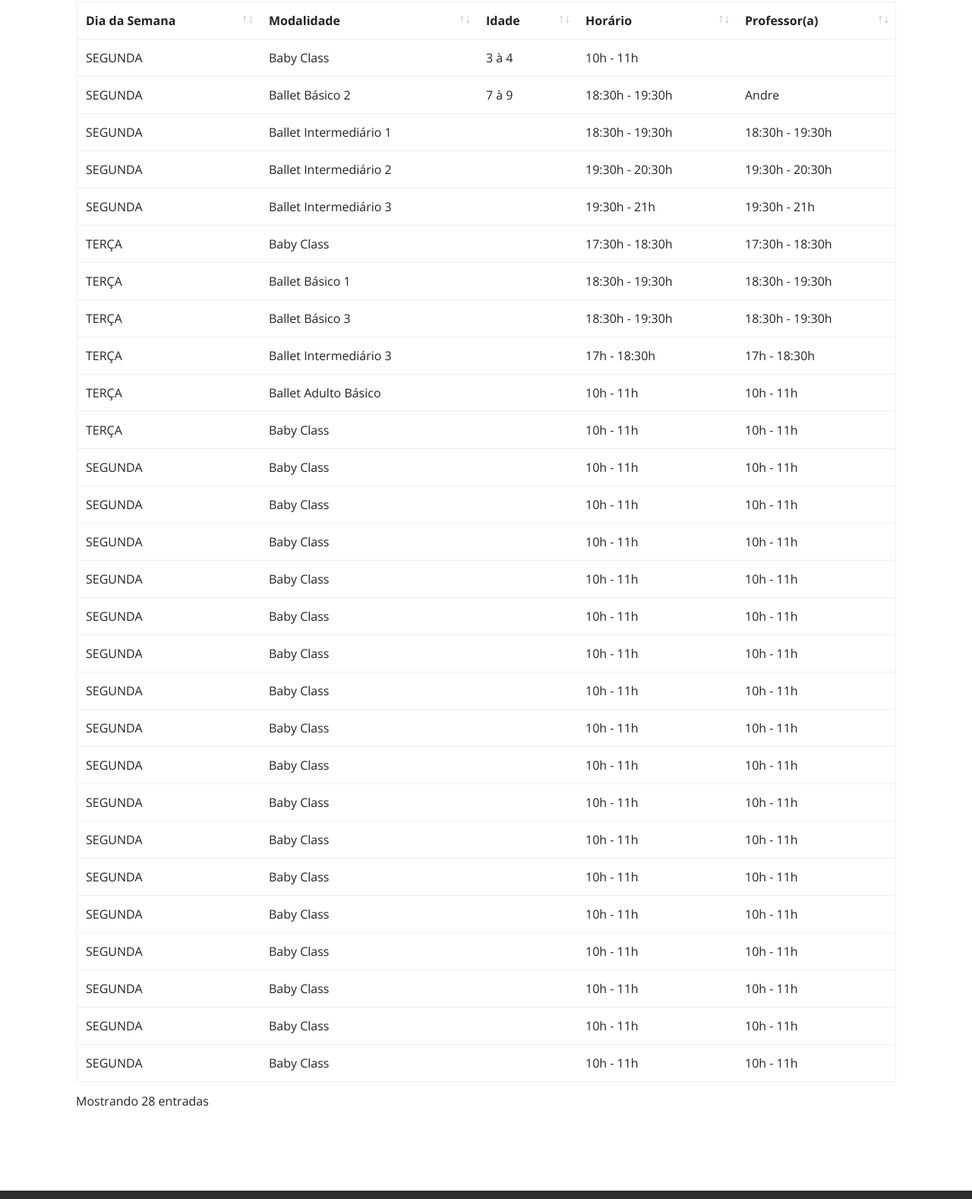
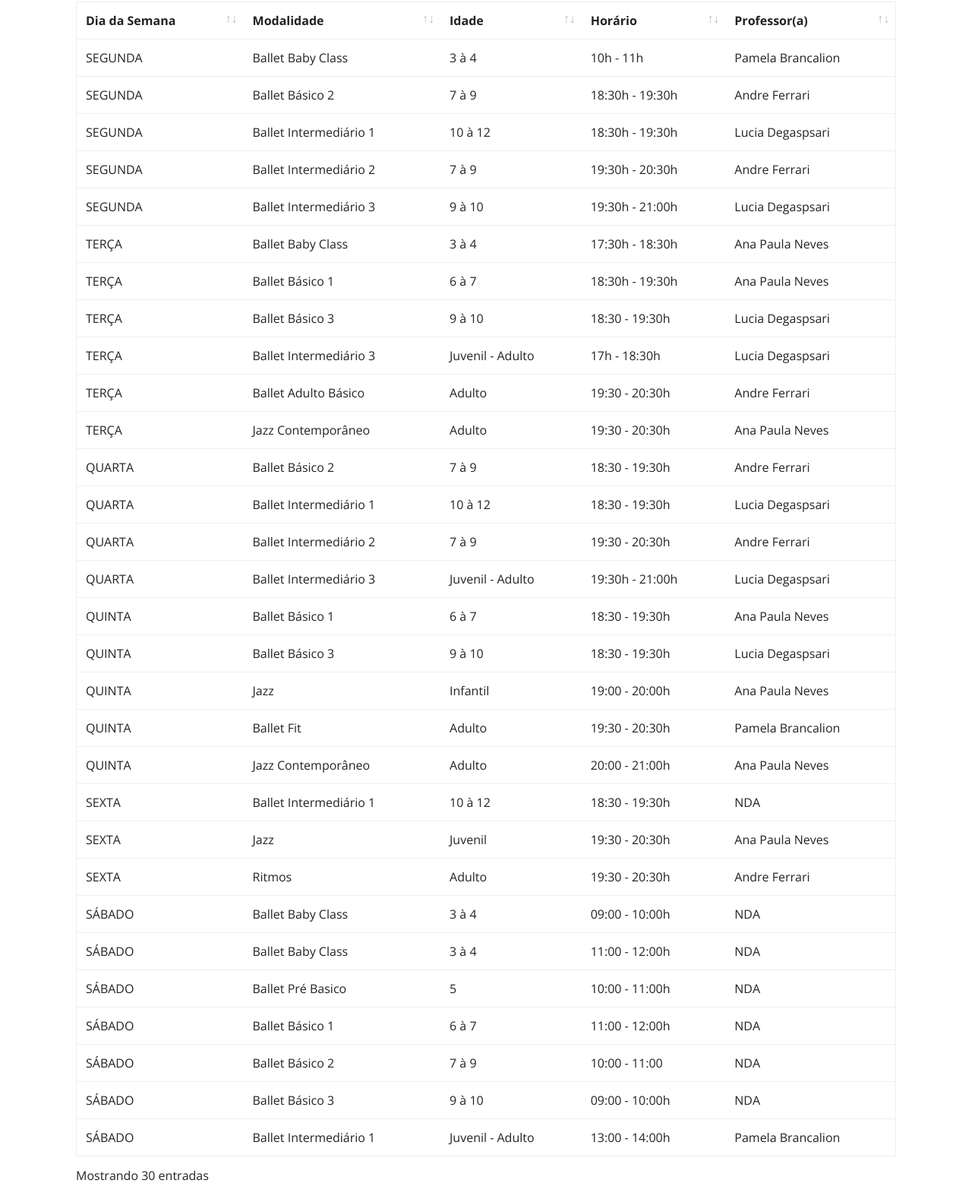
Before and after one commit to corposballet/corposballet.github.io, a plain HTML site: page horarios.html in a window 1280 px wide. Shown: the part 330-1908 px from the top of the page at 76% size. Drawn offline with nearby package versions, Linux system fonts and the light colour scheme.

Commit message:
create github pages

```diff
--- a/horarios.html
+++ b/horarios.html
@@ -68,7 +68,7 @@
     </nav>
 </section>
 
-<section class="engine"><a href="https://mobiri.se/u">bootstrap responsive templates</a></section><section class="section-table cid-r1MjqcFA24" id="table1-1d">
+<section class="engine"><a href="https://mobiri.se/q">free responsive web templates</a></section><section class="section-table cid-r1MjqcFA24" id="table1-1d">
 
 
 
@@ -112,142 +112,152 @@
 
 
 
-              <td class="body-item mbr-fonts-style display-7">SEGUNDA</td><td class="body-item mbr-fonts-style display-7">Baby Class</td><td class="body-item mbr-fonts-style display-7">3 à 4</td><td class="body-item mbr-fonts-style display-7">10h - 11h</td><td class="body-item mbr-fonts-style display-7"></td></tr><tr>
+              <td class="body-item mbr-fonts-style display-7">SEGUNDA</td><td class="body-item mbr-fonts-style display-7">Ballet Baby Class</td><td class="body-item mbr-fonts-style display-7">3 à 4</td><td class="body-item mbr-fonts-style display-7">10h - 11h</td><td class="body-item mbr-fonts-style display-7">Pamela Brancalion</td></tr><tr>
 
 
 
 
-              <td class="body-item mbr-fonts-style display-7">SEGUNDA</td><td class="body-item mbr-fonts-style display-7">Ballet Básico 2</td><td class="body-item mbr-fonts-style display-7">7 à 9&nbsp;</td><td class="body-item mbr-fonts-style display-7">18:30h - 19:30h</td><td class="body-item mbr-fonts-style display-7">Andre</td></tr><tr>
+              <td class="body-item mbr-fonts-style display-7">SEGUNDA</td><td class="body-item mbr-fonts-style display-7">Ballet Básico 2</td><td class="body-item mbr-fonts-style display-7">7 à 9&nbsp;</td><td class="body-item mbr-fonts-style display-7">18:30h - 19:30h</td><td class="body-item mbr-fonts-style display-7">Andre Ferrari</td></tr><tr>
 
 
 
 
-              <td class="body-item mbr-fonts-style display-7">SEGUNDA</td><td class="body-item mbr-fonts-style display-7">Ballet Intermediário 1&nbsp;</td><td class="body-item mbr-fonts-style display-7"></td><td class="body-item mbr-fonts-style display-7">18:30h - 19:30h</td><td class="body-item mbr-fonts-style display-7">18:30h - 19:30h</td></tr><tr>
+              <td class="body-item mbr-fonts-style display-7">SEGUNDA</td><td class="body-item mbr-fonts-style display-7">Ballet Intermediário 1&nbsp;</td><td class="body-item mbr-fonts-style display-7">10 à 12&nbsp;</td><td class="body-item mbr-fonts-style display-7">18:30h - 19:30h</td><td class="body-item mbr-fonts-style display-7">Lucia Degaspsari</td></tr><tr>
 
 
 
 
-              <td class="body-item mbr-fonts-style display-7">SEGUNDA</td><td class="body-item mbr-fonts-style display-7">Ballet Intermediário 2&nbsp;</td><td class="body-item mbr-fonts-style display-7"></td><td class="body-item mbr-fonts-style display-7">19:30h - 20:30h</td><td class="body-item mbr-fonts-style display-7">19:30h - 20:30h</td></tr><tr>
+              <td class="body-item mbr-fonts-style display-7">SEGUNDA</td><td class="body-item mbr-fonts-style display-7">Ballet Intermediário 2&nbsp;</td><td class="body-item mbr-fonts-style display-7">7 à 9</td><td class="body-item mbr-fonts-style display-7">19:30h - 20:30h</td><td class="body-item mbr-fonts-style display-7">Andre Ferrari</td></tr><tr>
 
 
 
 
-              <td class="body-item mbr-fonts-style display-7">SEGUNDA</td><td class="body-item mbr-fonts-style display-7">Ballet Intermediário 3&nbsp;</td><td class="body-item mbr-fonts-style display-7"></td><td class="body-item mbr-fonts-style display-7">19:30h - 21h</td><td class="body-item mbr-fonts-style display-7">19:30h - 21h</td></tr><tr>
+              <td class="body-item mbr-fonts-style display-7">SEGUNDA</td><td class="body-item mbr-fonts-style display-7">Ballet Intermediário 3&nbsp;</td><td class="body-item mbr-fonts-style display-7">9 à 10</td><td class="body-item mbr-fonts-style display-7">19:30h - 21:00h</td><td class="body-item mbr-fonts-style display-7">Lucia Degaspsari</td></tr><tr>
 
 
 
 
-              <td class="body-item mbr-fonts-style display-7">TERÇA</td><td class="body-item mbr-fonts-style display-7">Baby Class</td><td class="body-item mbr-fonts-style display-7"></td><td class="body-item mbr-fonts-style display-7">17:30h - 18:30h</td><td class="body-item mbr-fonts-style display-7">17:30h - 18:30h</td></tr><tr>
+              <td class="body-item mbr-fonts-style display-7">TERÇA</td><td class="body-item mbr-fonts-style display-7">Ballet Baby Class</td><td class="body-item mbr-fonts-style display-7">3 à 4</td><td class="body-item mbr-fonts-style display-7">17:30h - 18:30h</td><td class="body-item mbr-fonts-style display-7">Ana Paula Neves</td></tr><tr>
 
 
 
 
-              <td class="body-item mbr-fonts-style display-7">TERÇA</td><td class="body-item mbr-fonts-style display-7">Ballet Básico 1</td><td class="body-item mbr-fonts-style display-7"></td><td class="body-item mbr-fonts-style display-7">18:30h - 19:30h</td><td class="body-item mbr-fonts-style display-7">18:30h - 19:30h</td></tr><tr>
+              <td class="body-item mbr-fonts-style display-7">TERÇA</td><td class="body-item mbr-fonts-style display-7">Ballet Básico 1</td><td class="body-item mbr-fonts-style display-7">6 à 7</td><td class="body-item mbr-fonts-style display-7">18:30h - 19:30h</td><td class="body-item mbr-fonts-style display-7">Ana Paula Neves</td></tr><tr>
 
 
 
 
-              <td class="body-item mbr-fonts-style display-7">TERÇA</td><td class="body-item mbr-fonts-style display-7">Ballet Básico 3</td><td class="body-item mbr-fonts-style display-7"></td><td class="body-item mbr-fonts-style display-7">18:30h - 19:30h</td><td class="body-item mbr-fonts-style display-7">18:30h - 19:30h</td></tr><tr>
+              <td class="body-item mbr-fonts-style display-7">TERÇA</td><td class="body-item mbr-fonts-style display-7">Ballet Básico 3</td><td class="body-item mbr-fonts-style display-7">9 à 10</td><td class="body-item mbr-fonts-style display-7">18:30 - 19:30h</td><td class="body-item mbr-fonts-style display-7">Lucia Degaspsari</td></tr><tr>
 
 
 
 
-              <td class="body-item mbr-fonts-style display-7">TERÇA</td><td class="body-item mbr-fonts-style display-7">Ballet Intermediário 3</td><td class="body-item mbr-fonts-style display-7"></td><td class="body-item mbr-fonts-style display-7">17h - 18:30h</td><td class="body-item mbr-fonts-style display-7">17h - 18:30h</td></tr><tr>
+              <td class="body-item mbr-fonts-style display-7">TERÇA</td><td class="body-item mbr-fonts-style display-7">Ballet Intermediário 3</td><td class="body-item mbr-fonts-style display-7">Juvenil - Adulto</td><td class="body-item mbr-fonts-style display-7">17h - 18:30h</td><td class="body-item mbr-fonts-style display-7">Lucia Degaspsari</td></tr><tr>
 
 
 
 
-              <td class="body-item mbr-fonts-style display-7">TERÇA</td><td class="body-item mbr-fonts-style display-7">Ballet Adulto Básico</td><td class="body-item mbr-fonts-style display-7"></td><td class="body-item mbr-fonts-style display-7">10h - 11h</td><td class="body-item mbr-fonts-style display-7">10h - 11h</td></tr><tr>
+              <td class="body-item mbr-fonts-style display-7">TERÇA</td><td class="body-item mbr-fonts-style display-7">Ballet Adulto Básico</td><td class="body-item mbr-fonts-style display-7">Adulto</td><td class="body-item mbr-fonts-style display-7">19:30 - 20:30h</td><td class="body-item mbr-fonts-style display-7">Andre Ferrari</td></tr><tr>
 
 
 
 
-              <td class="body-item mbr-fonts-style display-7">TERÇA</td><td class="body-item mbr-fonts-style display-7">Baby Class</td><td class="body-item mbr-fonts-style display-7"></td><td class="body-item mbr-fonts-style display-7">10h - 11h</td><td class="body-item mbr-fonts-style display-7">10h - 11h</td></tr><tr>
+              <td class="body-item mbr-fonts-style display-7">TERÇA</td><td class="body-item mbr-fonts-style display-7">Jazz Contemporâneo</td><td class="body-item mbr-fonts-style display-7">Adulto</td><td class="body-item mbr-fonts-style display-7">19:30 - 20:30h</td><td class="body-item mbr-fonts-style display-7">Ana Paula Neves</td></tr><tr>
 
 
 
 
-              <td class="body-item mbr-fonts-style display-7">SEGUNDA</td><td class="body-item mbr-fonts-style display-7">Baby Class</td><td class="body-item mbr-fonts-style display-7"></td><td class="body-item mbr-fonts-style display-7">10h - 11h</td><td class="body-item mbr-fonts-style display-7">10h - 11h</td></tr><tr>
+              <td class="body-item mbr-fonts-style display-7">QUARTA</td><td class="body-item mbr-fonts-style display-7">Ballet Básico 2</td><td class="body-item mbr-fonts-style display-7">7 à 9</td><td class="body-item mbr-fonts-style display-7">18:30 - 19:30h</td><td class="body-item mbr-fonts-style display-7">Andre Ferrari</td></tr><tr>
 
 
 
 
-              <td class="body-item mbr-fonts-style display-7">SEGUNDA</td><td class="body-item mbr-fonts-style display-7">Baby Class</td><td class="body-item mbr-fonts-style display-7"></td><td class="body-item mbr-fonts-style display-7">10h - 11h</td><td class="body-item mbr-fonts-style display-7">10h - 11h</td></tr><tr>
+              <td class="body-item mbr-fonts-style display-7">QUARTA</td><td class="body-item mbr-fonts-style display-7">Ballet Intermediário 1&nbsp;</td><td class="body-item mbr-fonts-style display-7">10 à 12&nbsp;</td><td class="body-item mbr-fonts-style display-7">18:30 - 19:30h</td><td class="body-item mbr-fonts-style display-7">Lucia Degaspsari</td></tr><tr>
 
 
 
 
-              <td class="body-item mbr-fonts-style display-7">SEGUNDA</td><td class="body-item mbr-fonts-style display-7">Baby Class</td><td class="body-item mbr-fonts-style display-7"></td><td class="body-item mbr-fonts-style display-7">10h - 11h</td><td class="body-item mbr-fonts-style display-7">10h - 11h</td></tr><tr>
+              <td class="body-item mbr-fonts-style display-7">QUARTA</td><td class="body-item mbr-fonts-style display-7">Ballet Intermediário 2</td><td class="body-item mbr-fonts-style display-7">7 à 9</td><td class="body-item mbr-fonts-style display-7">19:30 - 20:30h</td><td class="body-item mbr-fonts-style display-7">Andre Ferrari</td></tr><tr>
 
 
 
 
-              <td class="body-item mbr-fonts-style display-7">SEGUNDA</td><td class="body-item mbr-fonts-style display-7">Baby Class</td><td class="body-item mbr-fonts-style display-7"></td><td class="body-item mbr-fonts-style display-7">10h - 11h</td><td class="body-item mbr-fonts-style display-7">10h - 11h</td></tr><tr>
+              <td class="body-item mbr-fonts-style display-7">QUARTA</td><td class="body-item mbr-fonts-style display-7">Ballet Intermediário 3</td><td class="body-item mbr-fonts-style display-7">Juvenil - Adulto</td><td class="body-item mbr-fonts-style display-7">19:30h - 21:00h</td><td class="body-item mbr-fonts-style display-7">Lucia Degaspsari</td></tr><tr>
 
 
 
 
-              <td class="body-item mbr-fonts-style display-7">SEGUNDA</td><td class="body-item mbr-fonts-style display-7">Baby Class</td><td class="body-item mbr-fonts-style display-7"></td><td class="body-item mbr-fonts-style display-7">10h - 11h</td><td class="body-item mbr-fonts-style display-7">10h - 11h</td></tr><tr>
+              <td class="body-item mbr-fonts-style display-7">QUINTA</td><td class="body-item mbr-fonts-style display-7">Ballet Básico 1</td><td class="body-item mbr-fonts-style display-7">6 à 7</td><td class="body-item mbr-fonts-style display-7">18:30 - 19:30h</td><td class="body-item mbr-fonts-style display-7">Ana Paula Neves</td></tr><tr>
 
 
 
 
-              <td class="body-item mbr-fonts-style display-7">SEGUNDA</td><td class="body-item mbr-fonts-style display-7">Baby Class</td><td class="body-item mbr-fonts-style display-7"></td><td class="body-item mbr-fonts-style display-7">10h - 11h</td><td class="body-item mbr-fonts-style display-7">10h - 11h</td></tr><tr>
+              <td class="body-item mbr-fonts-style display-7">QUINTA</td><td class="body-item mbr-fonts-style display-7">Ballet Básico 3</td><td class="body-item mbr-fonts-style display-7">9 à 10</td><td class="body-item mbr-fonts-style display-7">18:30 - 19:30h</td><td class="body-item mbr-fonts-style display-7">Lucia Degaspsari</td></tr><tr>
 
 
 
 
-              <td class="body-item mbr-fonts-style display-7">SEGUNDA</td><td class="body-item mbr-fonts-style display-7">Baby Class</td><td class="body-item mbr-fonts-style display-7"></td><td class="body-item mbr-fonts-style display-7">10h - 11h</td><td class="body-item mbr-fonts-style display-7">10h - 11h</td></tr><tr>
+              <td class="body-item mbr-fonts-style display-7">QUINTA</td><td class="body-item mbr-fonts-style display-7">Jazz</td><td class="body-item mbr-fonts-style display-7">Infantil</td><td class="body-item mbr-fonts-style display-7">19:00 - 20:00h</td><td class="body-item mbr-fonts-style display-7">Ana Paula Neves</td></tr><tr>
 
 
 
 
-              <td class="body-item mbr-fonts-style display-7">SEGUNDA</td><td class="body-item mbr-fonts-style display-7">Baby Class</td><td class="body-item mbr-fonts-style display-7"></td><td class="body-item mbr-fonts-style display-7">10h - 11h</td><td class="body-item mbr-fonts-style display-7">10h - 11h</td></tr><tr>
+              <td class="body-item mbr-fonts-style display-7">QUINTA</td><td class="body-item mbr-fonts-style display-7">Ballet Fit</td><td class="body-item mbr-fonts-style display-7">Adulto</td><td class="body-item mbr-fonts-style display-7">19:30 - 20:30h</td><td class="body-item mbr-fonts-style display-7">Pamela Brancalion</td></tr><tr>
 
 
 
 
-              <td class="body-item mbr-fonts-style display-7">SEGUNDA</td><td class="body-item mbr-fonts-style display-7">Baby Class</td><td class="body-item mbr-fonts-style display-7"></td><td class="body-item mbr-fonts-style display-7">10h - 11h</td><td class="body-item mbr-fonts-style display-7">10h - 11h</td></tr><tr>
+              <td class="body-item mbr-fonts-style display-7">QUINTA</td><td class="body-item mbr-fonts-style display-7">Jazz Contemporâneo</td><td class="body-item mbr-fonts-style display-7">Adulto</td><td class="body-item mbr-fonts-style display-7">20:00 - 21:00h</td><td class="body-item mbr-fonts-style display-7">Ana Paula Neves</td></tr><tr>
 
 
 
 
-              <td class="body-item mbr-fonts-style display-7">SEGUNDA</td><td class="body-item mbr-fonts-style display-7">Baby Class</td><td class="body-item mbr-fonts-style display-7"></td><td class="body-item mbr-fonts-style display-7">10h - 11h</td><td class="body-item mbr-fonts-style display-7">10h - 11h</td></tr><tr>
+              <td class="body-item mbr-fonts-style display-7">SEXTA</td><td class="body-item mbr-fonts-style display-7">Ballet Intermediário 1</td><td class="body-item mbr-fonts-style display-7">10 à 12&nbsp;</td><td class="body-item mbr-fonts-style display-7">18:30 - 19:30h</td><td class="body-item mbr-fonts-style display-7">NDA</td></tr><tr>
 
 
 
 
-              <td class="body-item mbr-fonts-style display-7">SEGUNDA</td><td class="body-item mbr-fonts-style display-7">Baby Class</td><td class="body-item mbr-fonts-style display-7"></td><td class="body-item mbr-fonts-style display-7">10h - 11h</td><td class="body-item mbr-fonts-style display-7">10h - 11h</td></tr><tr>
+              <td class="body-item mbr-fonts-style display-7">SEXTA</td><td class="body-item mbr-fonts-style display-7">Jazz</td><td class="body-item mbr-fonts-style display-7">Juvenil</td><td class="body-item mbr-fonts-style display-7">19:30 - 20:30h</td><td class="body-item mbr-fonts-style display-7">Ana Paula Neves</td></tr><tr>
 
 
 
 
-              <td class="body-item mbr-fonts-style display-7">SEGUNDA</td><td class="body-item mbr-fonts-style display-7">Baby Class</td><td class="body-item mbr-fonts-style display-7"></td><td class="body-item mbr-fonts-style display-7">10h - 11h</td><td class="body-item mbr-fonts-style display-7">10h - 11h</td></tr><tr>
+              <td class="body-item mbr-fonts-style display-7">SEXTA</td><td class="body-item mbr-fonts-style display-7">Ritmos</td><td class="body-item mbr-fonts-style display-7">Adulto</td><td class="body-item mbr-fonts-style display-7">19:30 - 20:30h</td><td class="body-item mbr-fonts-style display-7">Andre Ferrari</td></tr><tr>
 
 
 
 
-              <td class="body-item mbr-fonts-style display-7">SEGUNDA</td><td class="body-item mbr-fonts-style display-7">Baby Class</td><td class="body-item mbr-fonts-style display-7"></td><td class="body-item mbr-fonts-style display-7">10h - 11h</td><td class="body-item mbr-fonts-style display-7">10h - 11h</td></tr><tr>
+              <td class="body-item mbr-fonts-style display-7">SÁBADO</td><td class="body-item mbr-fonts-style display-7">Ballet Baby Class</td><td class="body-item mbr-fonts-style display-7">3 à 4</td><td class="body-item mbr-fonts-style display-7">09:00 - 10:00h</td><td class="body-item mbr-fonts-style display-7">NDA</td></tr><tr>
 
 
 
 
-              <td class="body-item mbr-fonts-style display-7">SEGUNDA</td><td class="body-item mbr-fonts-style display-7">Baby Class</td><td class="body-item mbr-fonts-style display-7"></td><td class="body-item mbr-fonts-style display-7">10h - 11h</td><td class="body-item mbr-fonts-style display-7">10h - 11h</td></tr><tr>
+              <td class="body-item mbr-fonts-style display-7">SÁBADO</td><td class="body-item mbr-fonts-style display-7">Ballet Baby Class</td><td class="body-item mbr-fonts-style display-7">3 à 4</td><td class="body-item mbr-fonts-style display-7">11:00 - 12:00h</td><td class="body-item mbr-fonts-style display-7">NDA</td></tr><tr>
 
 
 
 
-              <td class="body-item mbr-fonts-style display-7">SEGUNDA</td><td class="body-item mbr-fonts-style display-7">Baby Class</td><td class="body-item mbr-fonts-style display-7"></td><td class="body-item mbr-fonts-style display-7">10h - 11h</td><td class="body-item mbr-fonts-style display-7">10h - 11h</td></tr><tr>
+              <td class="body-item mbr-fonts-style display-7">SÁBADO</td><td class="body-item mbr-fonts-style display-7">Ballet Pré Basico</td><td class="body-item mbr-fonts-style display-7">5</td><td class="body-item mbr-fonts-style display-7">10:00 - 11:00h</td><td class="body-item mbr-fonts-style display-7">NDA</td></tr><tr>
 
 
 
 
-              <td class="body-item mbr-fonts-style display-7">SEGUNDA</td><td class="body-item mbr-fonts-style display-7">Baby Class</td><td class="body-item mbr-fonts-style display-7"></td><td class="body-item mbr-fonts-style display-7">10h - 11h</td><td class="body-item mbr-fonts-style display-7">10h - 11h</td></tr><tr>
+              <td class="body-item mbr-fonts-style display-7">SÁBADO</td><td class="body-item mbr-fonts-style display-7">Ballet Básico 1</td><td class="body-item mbr-fonts-style display-7">6 à 7</td><td class="body-item mbr-fonts-style display-7">11:00 - 12:00h</td><td class="body-item mbr-fonts-style display-7">NDA</td></tr><tr>
 
 
 
 
-              <td class="body-item mbr-fonts-style display-7">SEGUNDA</td><td class="body-item mbr-fonts-style display-7">Baby Class</td><td class="body-item mbr-fonts-style display-7"></td><td class="body-item mbr-fonts-style display-7">10h - 11h</td><td class="body-item mbr-fonts-style display-7">10h - 11h</td></tr></tbody>
+              <td class="body-item mbr-fonts-style display-7">SÁBADO</td><td class="body-item mbr-fonts-style display-7">Ballet Básico 2</td><td class="body-item mbr-fonts-style display-7">7 à 9</td><td class="body-item mbr-fonts-style display-7">10:00 - 11:00</td><td class="body-item mbr-fonts-style display-7">NDA</td></tr><tr>
+
+
+
+
+              <td class="body-item mbr-fonts-style display-7">SÁBADO</td><td class="body-item mbr-fonts-style display-7">Ballet Básico 3</td><td class="body-item mbr-fonts-style display-7">9 à 10</td><td class="body-item mbr-fonts-style display-7">09:00 - 10:00h</td><td class="body-item mbr-fonts-style display-7">NDA</td></tr><tr>
+
+
+
+
+              <td class="body-item mbr-fonts-style display-7">SÁBADO</td><td class="body-item mbr-fonts-style display-7">Ballet Intermediário 1</td><td class="body-item mbr-fonts-style display-7">Juvenil - Adulto</td><td class="body-item mbr-fonts-style display-7">13:00 - 14:00h</td><td class="body-item mbr-fonts-style display-7">Pamela Brancalion</td></tr></tbody>
           </table>
         </div>
         <div class="container table-info-container">
```
Also changed, not shown: equipe.html (+1 -1 lines), historia.html (+1 -1 lines), index.html (+1 -1 lines), assets/images/-mg-1056-final-2000x1407.jpg (added), assets/images/-mg-2330-ampliada-2000x1331.jpg (added), 1 other file.
